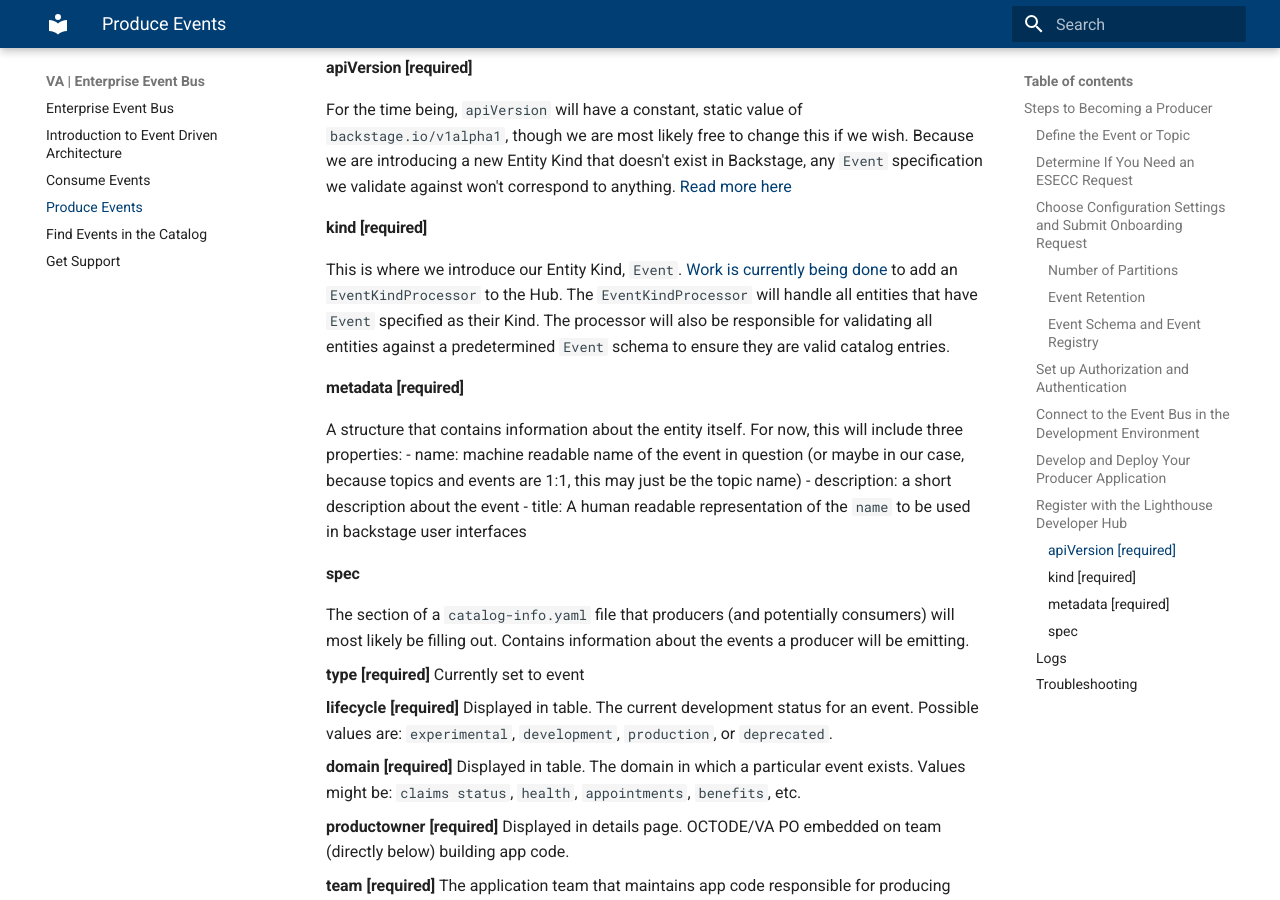
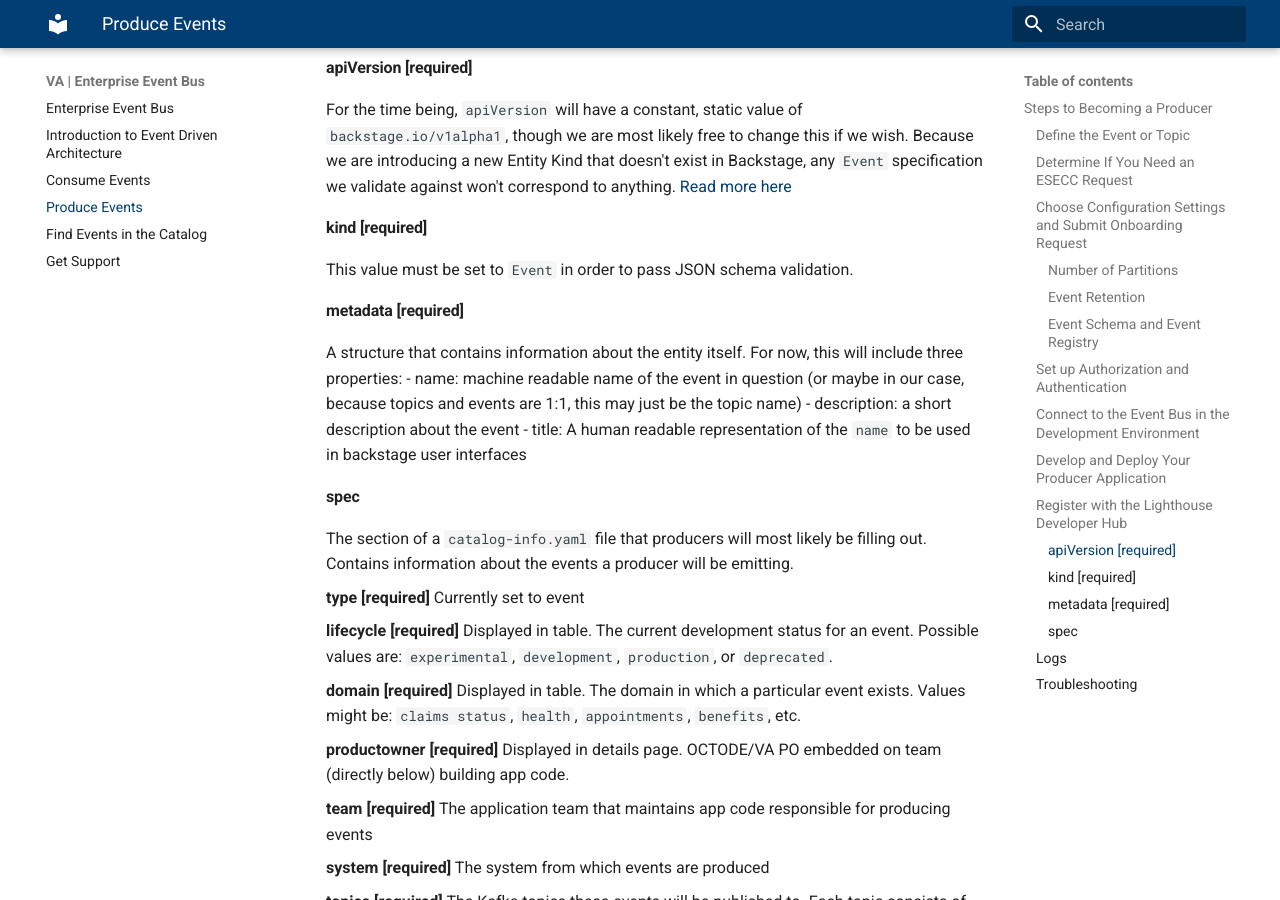
Before and after one commit to department-of-veterans-affairs/ves-event-bus-developer-portal, an MkDocs documentation site: the page built from docs/produce-events.md, in a window 1280 px wide and 900 px high, scrolled down 6257 px. Built offline with MkDocs 1.6.1 and Material for MkDocs 9.7.7, drawn with Linux system fonts in a browser that asks for light colours.

Commit message:
remove outdated text content
Signed-off-by: Micah Chiang <micahkchiang@gmail.com>

```diff
--- a/docs/produce-events.md
+++ b/docs/produce-events.md
@@ -206,7 +206,7 @@
     For the time being, `apiVersion` will have a constant, static value of `backstage.io/v1alpha1`, though we are most likely free to change this if we wish. Because we are introducing a new Entity Kind that doesn't exist in Backstage, any `Event` specification we validate against won't correspond to anything. [Read more here](https://backstage.io/docs/features/software-catalog/descriptor-format#apiversion-and-kind-required)
 
     #### kind [required]
-    This is where we introduce our Entity Kind, `Event`. [Work is currently being done](https://github.com/department-of-veterans-affairs/lighthouse-developer-portal/pull/1434/files#diff-2197c22238300dc964e7fcfcb23675d1b34599a2edc577514a2554fbfa2b8d98R1) to add an `EventKindProcessor` to the Hub. The `EventKindProcessor` will handle all entities that have `Event` specified as their Kind. The processor will also be responsible for validating all entities against a predetermined `Event` schema to ensure they are valid catalog entries.
+    This value must be set to `Event` in order to pass JSON schema validation.
 
     #### metadata [required]
     A structure that contains information about the entity itself. For now, this will include three properties:
@@ -215,7 +215,7 @@
     - title: A human readable representation of the `name` to be used in backstage user interfaces
 
     #### spec
-    The section of a `catalog-info.yaml` file that producers (and potentially consumers) will most likely be filling out. Contains information about the events a producer will be emitting.
+    The section of a `catalog-info.yaml` file that producers will most likely be filling out. Contains information about the events a producer will be emitting.
 
     **type [required]**
     Currently set to event
```
